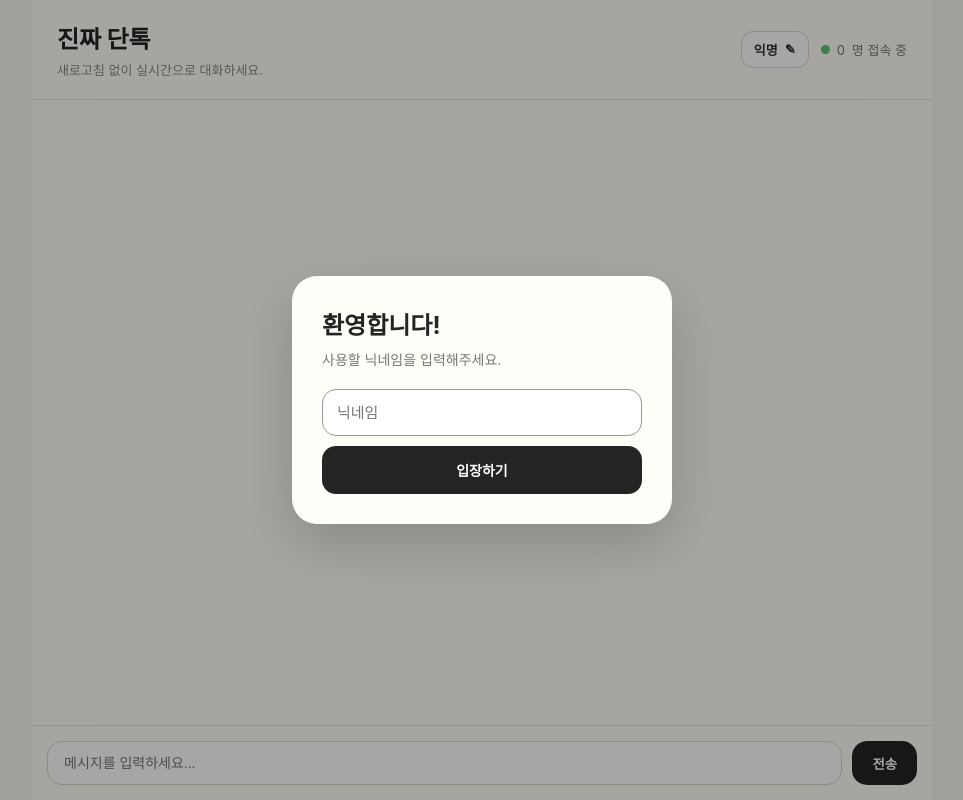
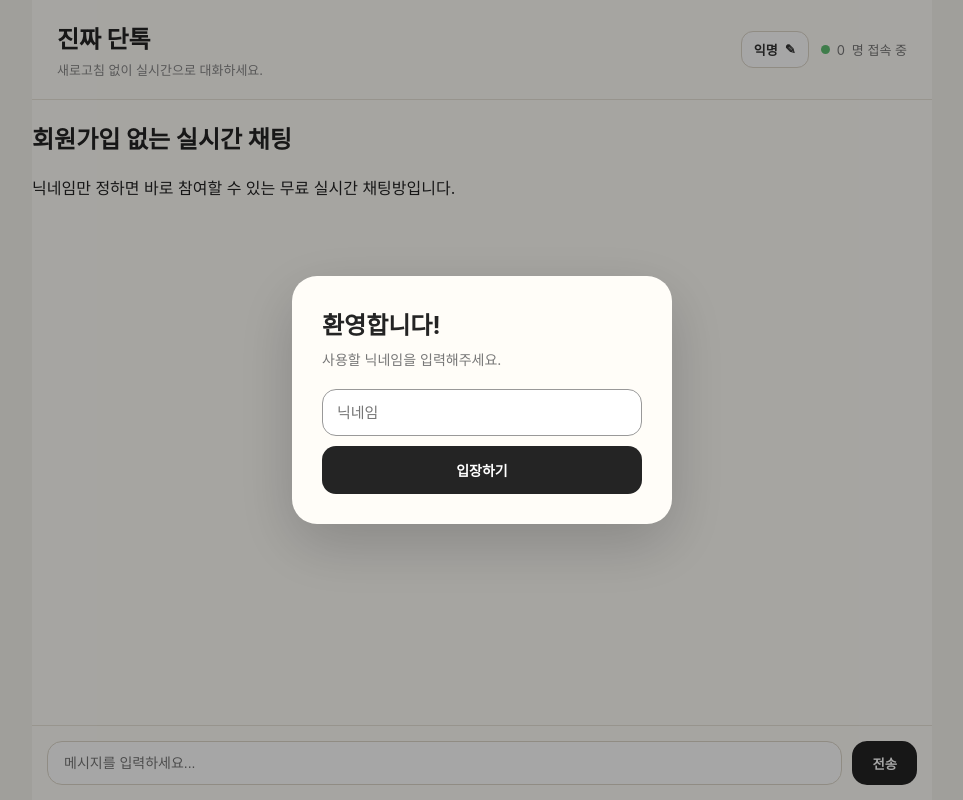
Before and after one commit to hanlabonglove-sys/jinjjadantok, a Python web app: template realtime-chat/templates/index.html in a window 1280 px wide. Shown: the whole page, without its empty margins (158-1121 px from the left). Run offline with Jinja, Linux system fonts and the light colour scheme; the template is opened without the code that fills it, so the values that code supplies are empty.

Commit message:
Revise index.html for SEO and accessibility enhancements
Updated the HTML structure and metadata for the chat application, including improved SEO and accessibility features.

```diff
--- a/realtime-chat/templates/index.html
+++ b/realtime-chat/templates/index.html
@@ -10,16 +10,16 @@
         content="width=device-width, initial-scale=1.0"
     >
 
-    <title>진짜 단톡</title>
+    <title>진짜 단톡 - 회원가입 없는 무료 실시간 채팅</title>
 
     <meta
         name="description"
-        content="회원가입 없이 닉네임만 등록하고 바로 대화할 수 있는 실시간 채팅방"
+        content="회원가입 없이 닉네임만 정하고 바로 참여할 수 있는 무료 실시간 채팅방입니다."
     >
 
     <meta
         name="keywords"
-        content="실시간 채팅, 채팅방, 단톡, 무료 채팅"
+        content="실시간 채팅, 무료 채팅, 채팅방, 단톡, 실시간 단톡, 닉네임 채팅"
     >
 
     <meta
@@ -28,19 +28,29 @@
     >
 
     <meta
+        name="author"
+        content="진짜 단톡"
+    >
+
+    <!-- Open Graph -->
+
+    <meta
         property="og:title"
-        content="진짜 단톡"
+        content="진짜 단톡 - 무료 실시간 채팅"
     >
 
     <meta
         property="og:description"
-        content="회원가입 없이 바로 참여하는 실시간 채팅방"
+        content="회원가입 없이 닉네임만 정하고 바로 참여하는 실시간 채팅방"
     >
 
     <meta
         property="og:type"
         content="website"
     >
+
+
+    <!-- CSS -->
 
     <link
         rel="stylesheet"
@@ -75,19 +88,21 @@
 
         <div class="header-actions">
 
-            <!-- 닉네임 변경 -->
+
+            <!-- 닉네임 변경 버튼 -->
 
             <button
                 id="nicknameButton"
                 class="nickname-button"
                 type="button"
+                aria-label="닉네임 변경"
             >
 
                 <span id="currentNickname">
                     익명
                 </span>
 
-                <span>
+                <span aria-hidden="true">
                     ✎
                 </span>
 
@@ -108,16 +126,41 @@
 
             </div>
 
+
         </div>
+
 
     </header>
 
 
+
     <!-- =========================
-         채팅
+         검색엔진용 소개
     ========================== -->
 
-    <main class="chat">
+    <section class="seo-intro">
+
+        <h2>
+            회원가입 없는 실시간 채팅
+        </h2>
+
+        <p>
+            닉네임만 정하면 바로 참여할 수 있는
+            무료 실시간 채팅방입니다.
+        </p>
+
+    </section>
+
+
+
+    <!-- =========================
+         채팅 영역
+    ========================== -->
+
+    <main
+        class="chat"
+        aria-label="실시간 채팅"
+    >
 
         <div
             id="messages"
@@ -142,6 +186,7 @@
             maxlength="500"
             placeholder="메시지를 입력하세요..."
             autocomplete="off"
+            aria-label="메시지 입력"
         >
 
         <button
```
Also changed, not shown: other parts of realtime-chat/templates/index.html (+38 -17 lines).
